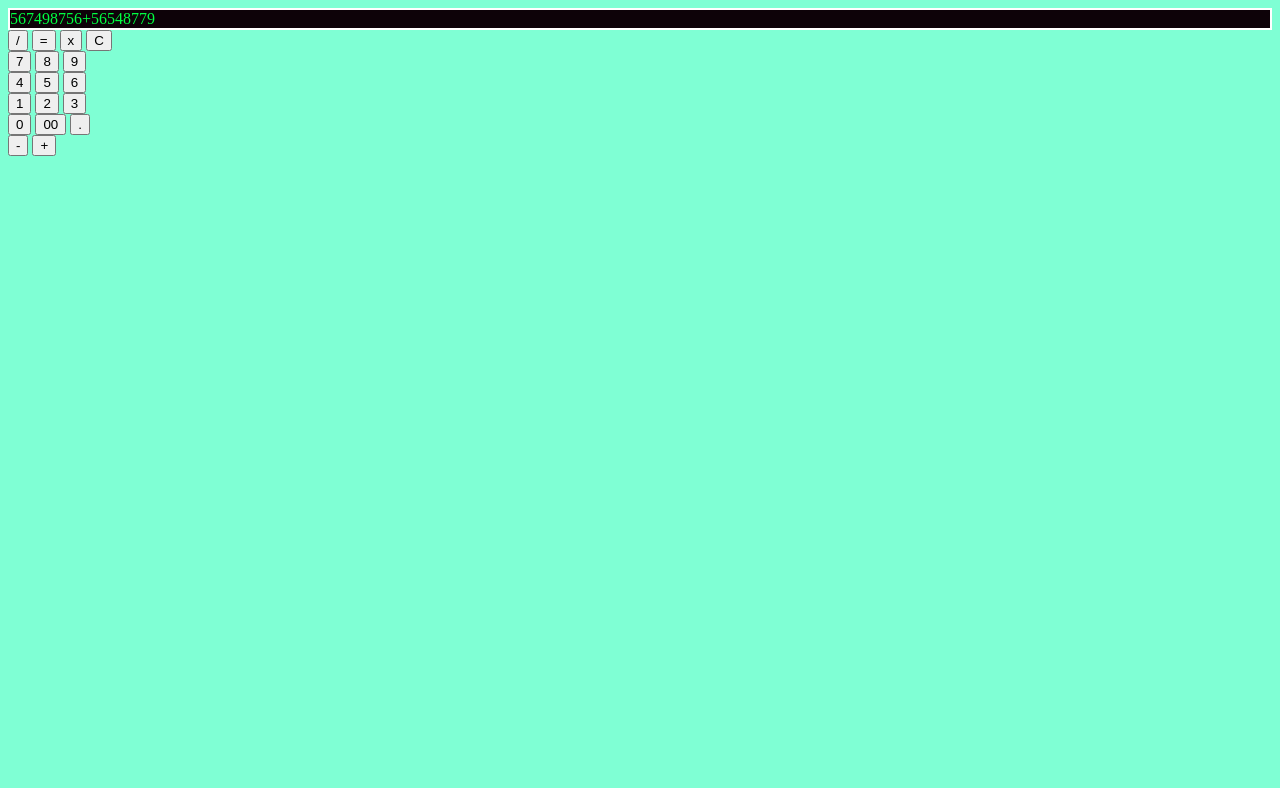
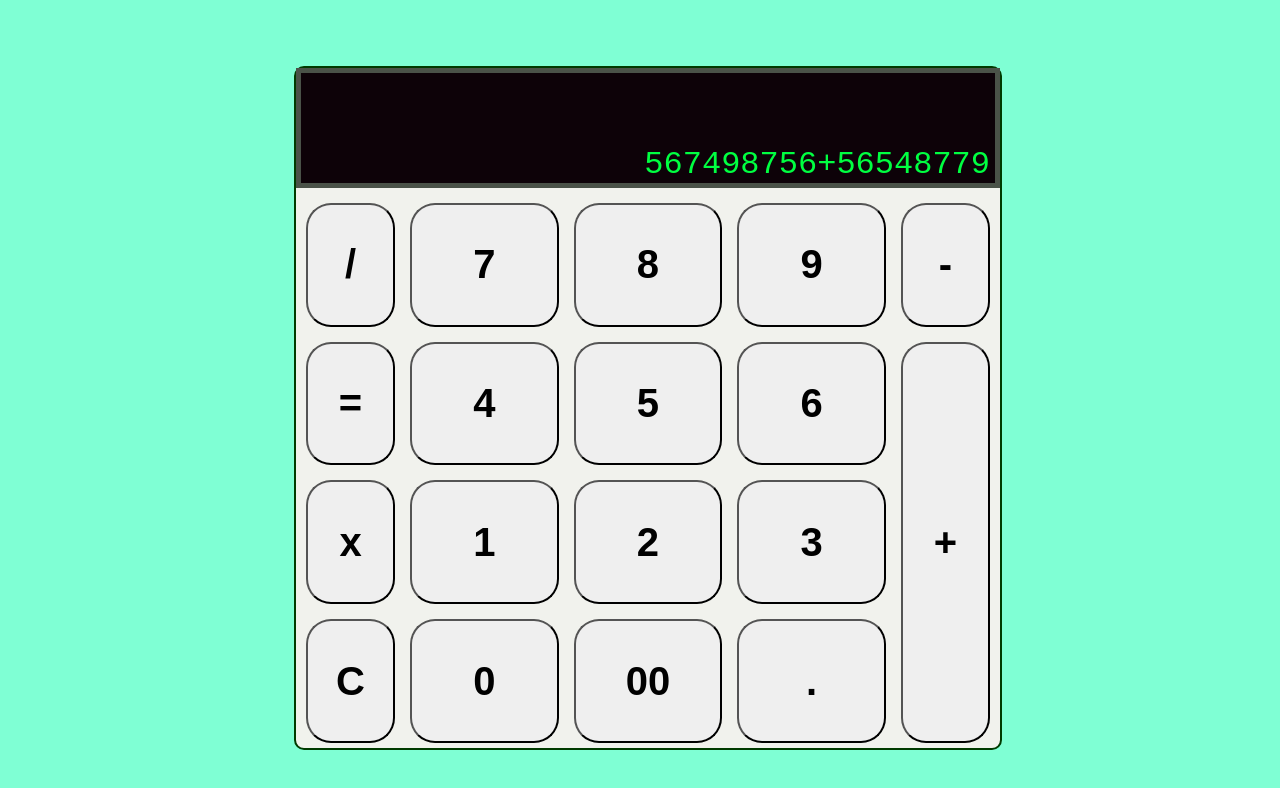
Before and after one commit to mattg614/odin-Calculator, a plain HTML site: page index.html in a window 1280 px wide. Drawn offline with Linux system fonts and the light colour scheme.

Commit message:
Style basic layout using grid

```diff
--- a/index.html
+++ b/index.html
@@ -10,41 +10,27 @@
 </head>
 <body>
     <div class="container">
-        <div class="screen">
-            567498756+56548779
+        <div class="screen"><div class="screen-nums">567498756+56548779</div>
+
         </div>
-        <div class="left-buttons">
         <button class="operator-left" id="divide">/</button>
         <button class="operator-left"id="equals">=</button>
         <button class="operator-left"id="multiply">x</button>
-            <button class="operator-left" id="clear">C</button>
-        </div>
-        <div class="numbers">
-            <div class="top-numbers">
+        <button class="operator-left bottom" id="clear">C</button>
         <button id="seven">7</button>
         <button id="eight">8</button>
         <button id="nine">9</button>
-            </div>
-            <div class="middle-numbers">
         <button id="four">4</button>
         <button id="five">5</button>
         <button id="six">6</button>
-            </div>
-            <div class="bottom-numbers">
         <button id="one">1</button>
         <button id="two">2</button>
         <button id="three">3</button>
-            </div>
-            <div class="zeros">
-                <button id="zero">0</button>
-                <button id="double-zero">00</button>
-                <button id="decimal">.</button>
-            </div>
-            <div class="right-buttons">
+        <button class='bottom' id="zero">0</button>
+        <button class='bottom' id="double-zero">00</button>
+        <button class='bottom' id="decimal">.</button>
         <button class='operator-right' id="subtract">-</button>
-                <button class="operator-right" id="add">+</button>
-            </div>
-        </div>
+        <button class="operator-right bottom" id="add">+</button>
     </div>
 </body>
 </html>
--- a/style.css
+++ b/style.css
@@ -7,10 +7,79 @@
 }
 body {
     background-color: aquamarine;
+    height:100vh;
+    width: 100vw;
+    display:flex;
+    align-items: center;
+    justify-content: center;
+    font-family: monospace;
+
+}
+.container {
+    min-height: 85vh;
+    min-width: 55vw;
+    border:2px solid var(--dark-green);
+    background-color: #F1F2ED;
+    border-radius:10px;
+    margin:10px;
+    display: grid;
+    grid-template:
+    'screen screen screen screen screen'
+    'divide seven eight nine subtract'
+    'equals four five six add'
+    'multiply one two three add'
+    'clear zero double-zero decimal add'
+    / 2fr 3fr 3fr 3fr 2fr;
+    grid-gap: 15px;
+
+
+
+}
+.screen {grid-area: screen; }
+#divide {grid-area: divide; }
+#equals {grid-area: equals; }
+#multiply {grid-area: multiply; }
+#clear {grid-area: clear; }
+#seven {grid-area: seven;}
+#eight {grid-area: eight; }
+#nine {grid-area: nine; }
+#four {grid-area: four; }
+#five {grid-area: five; }
+#six {grid-area: six; }
+#one {grid-area: one; }
+#two {grid-area: two; }
+#three {grid-area: three; }
+#zero {grid-area: zero; }
+#double-zero {grid-area: double-zero}
+#decimal {grid-area: decimal}
+#subtract {grid-area: subtract}
+#add {grid-area: add}
+
+.screen {
+    border: 5px solid rgb(74, 82, 72);
+    background-color: var(--vampire-black);
+    color: var(--malachite);
+    font-size:4vh;
+    display:flex;
+    justify-content: flex-end;
+    align-items: flex-end;
+
+}
+.screen-nums {
+    padding-right:5px;
+}
+button {
+    font-size: 5vh;
+    font-weight: 900;
+    border-radius: 25px;
+}
+.operator-left {
+    margin-left: 10px;
+}
+.operator-right {
+    margin-right: 10px;
 }
 
-.screen {
-    border: 2px solid white;
-    background-color: var(--vampire-black);
-    color: var(--malachite);
+.bottom {
+    margin-bottom: 5px;
 }
```
Lines whose indentation alone changed are shown as unchanged.
